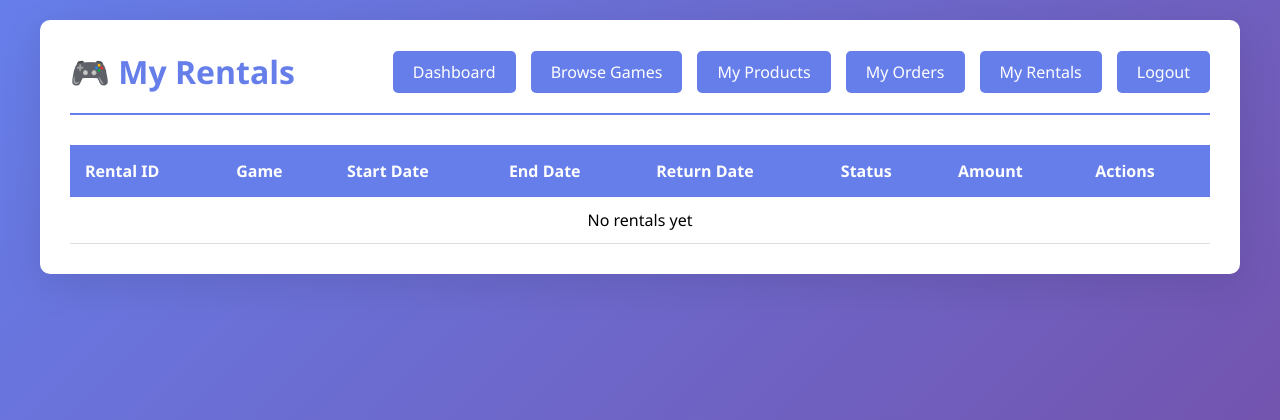
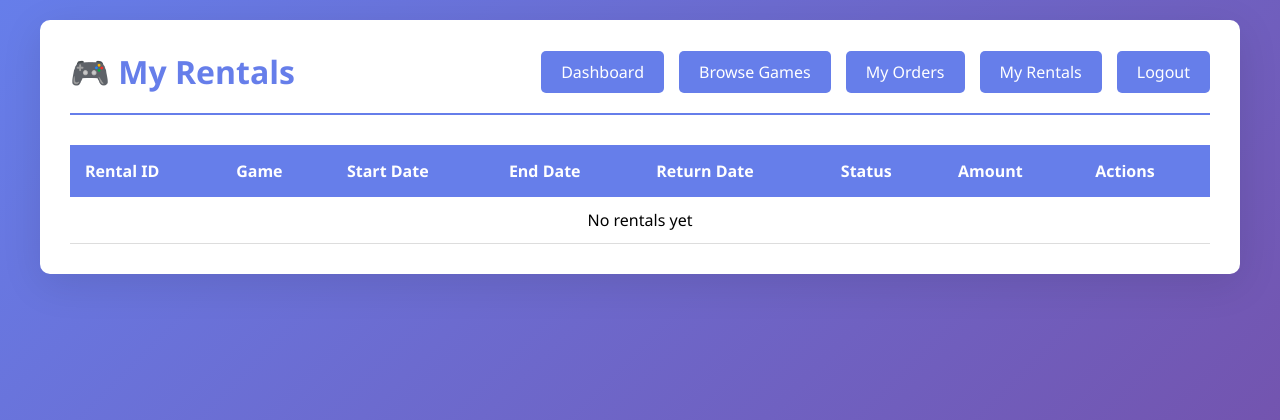
Before and after one commit to Dayn404/GameXchange, a PHP site: page /user/my_rentals.php in a window 1280 px wide. Shown: the top 420 px of the page. Run offline with PHP 8.4, Linux system fonts and the light colour scheme; the visitor is signed in with stand-in values (Sample User, id 1); data that the repository does not hold is empty.

Commit message:
Update my_rentals.php

```diff
--- a/user/my_rentals.php
+++ b/user/my_rentals.php
@@ -99,7 +99,6 @@ $late_fee_total = $late_fees->fetch_assoc()['TotalLateFees'] ?? 0;
             <div class="nav">
                 <a href="dashboard.php">Dashboard</a>
                 <a href="browse_games.php">Browse Games</a>
-                <a href="my_products.php">My Products</a>
                 <a href="my_orders.php">My Orders</a>
                 <a href="my_rentals.php">My Rentals</a>
                 <a href="../logout.php">Logout</a>
```
